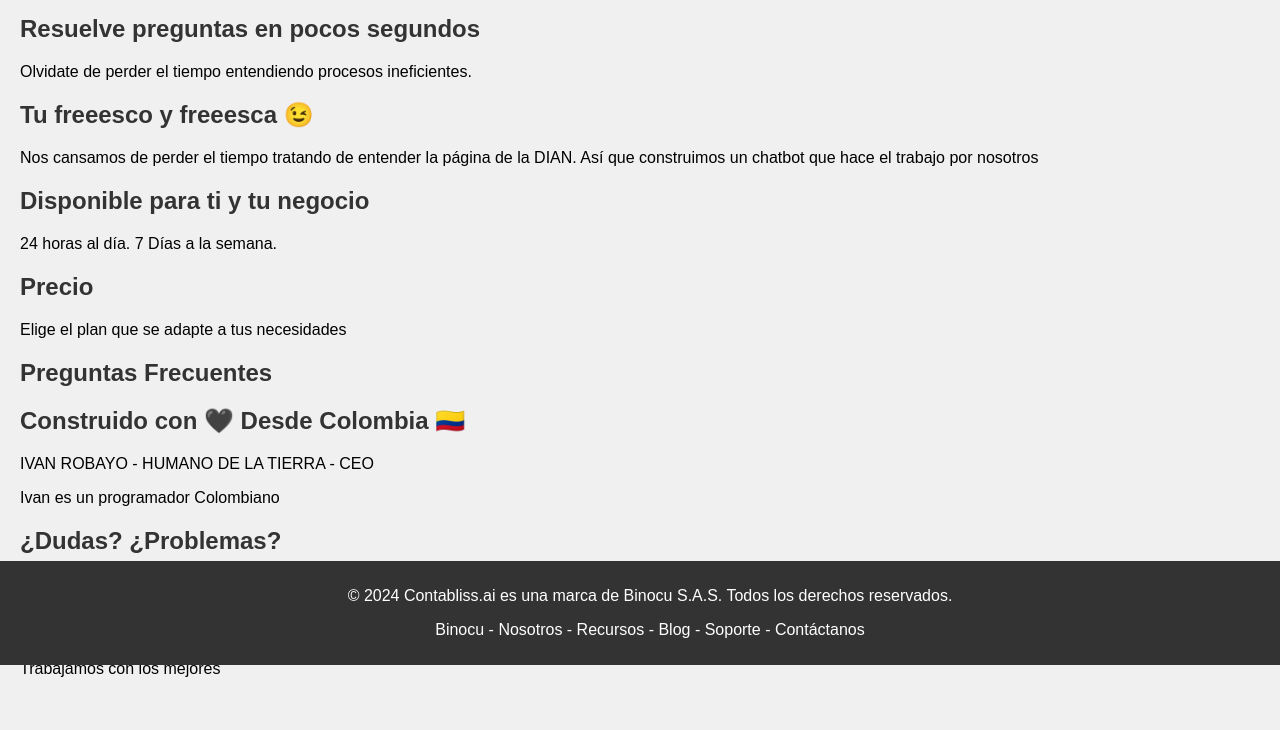
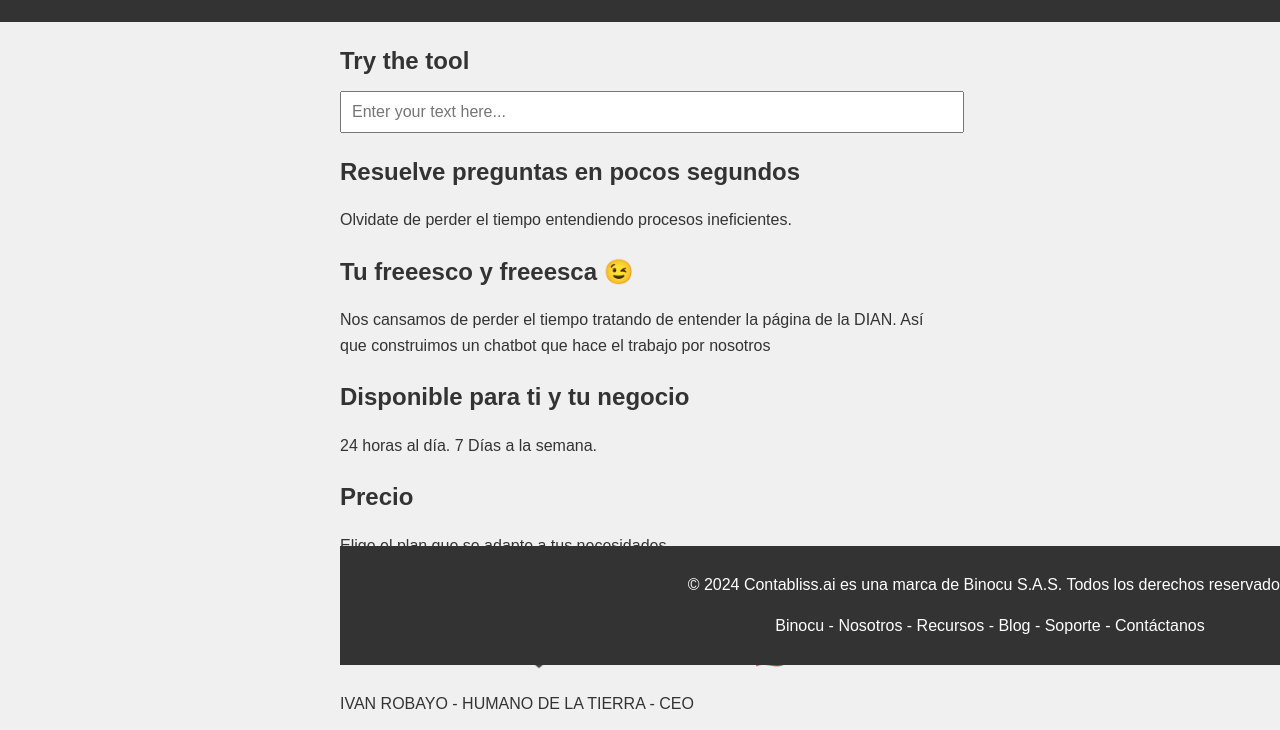
Before and after one commit to navirobayo/.github.io, a plain HTML site: page index.html in a window 1280 px wide. Shown: the part 135-865 px from the top of the page. Before the commit the page ends 833 px from the top, so only its background shows below. Drawn offline with Linux system fonts and the light colour scheme.

Commit message:
Style 2 Draft

```diff
--- a/index.html
+++ b/index.html
@@ -11,6 +11,8 @@
             margin: 0;
             padding: 0;
             background-color: #f0f0f0;
+            color: #333;
+            line-height: 1.6;
         }
 
         header {
@@ -30,6 +32,9 @@
 
         main {
             margin: 20px;
+            max-width: 600px;
+            margin-left: auto;
+            margin-right: auto;
         }
 
         section {
@@ -38,6 +43,7 @@
 
         section h2 {
             color: #333;
+            margin-bottom: 10px;
         }
 
         footer {
@@ -49,6 +55,16 @@
             bottom: 0;
             width: 100%;
         }
+
+        .try-tool {
+            margin-top: 20px;
+        }
+
+        .try-tool input {
+            width: 100%;
+            padding: 10px;
+            font-size: 16px;
+        }
     </style>
 </head>
 
@@ -58,6 +74,12 @@
         <p>Resuelve dudas contables con ayuda de inteligencia artificial 🤖</p>
         <p>Construye un negocio en Colombia 🇨🇴 Sin tanta vaina</p>
     </header>
+
+    <main>
+        <section class="try-tool">
+            <h2>Try the tool</h2>
+            <input type="text" placeholder="Enter your text here...">
+        </section>
 
         <main>
             <section>
```
Lines whose indentation alone changed are shown as unchanged.
